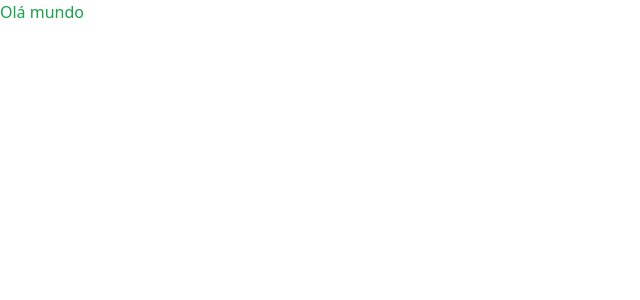
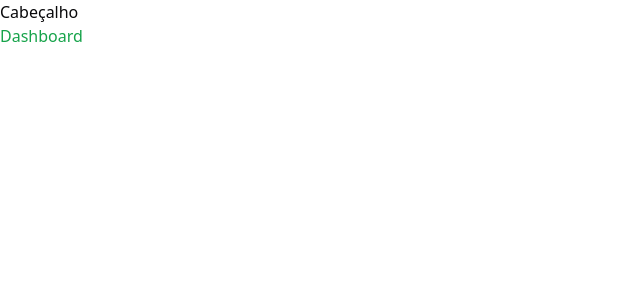
Before and after one commit to GadiegoN/fina-control, a React (Vite) app: page /dashboard in a window 1280 px wide. Shown: the top 300 px of the page, without its empty margins (0-640 px from the left). Built offline with nearby package versions, Linux system fonts and the light colour scheme.

Commit message:
feat: add react router

```diff
--- a/package.json
+++ b/package.json
@@ -13,9 +13,13 @@
     "@radix-ui/react-slot": "^1.1.0",
     "class-variance-authority": "^0.7.0",
     "clsx": "^2.1.1",
+    "localforage": "^1.10.0",
     "lucide-react": "^0.429.0",
+    "match-sorter": "^6.3.4",
     "react": "^18.3.1",
     "react-dom": "^18.3.1",
+    "react-router-dom": "^6.26.1",
+    "sort-by": "^1.2.0",
     "tailwind-merge": "^2.5.2",
     "tailwindcss-animate": "^1.0.7"
   },
--- a/src/app.tsx
+++ b/src/app.tsx
@@ -1,7 +1,8 @@
+import { RouterProvider } from "react-router-dom";
+import { router } from "./routes/routes";
+
 export function App() {
   return (
-    <div>
-      <h1 className="text-primary">Olá mundo</h1>
-    </div>
+    <RouterProvider router={router} />
   )
 }
--- /dev/null
+++ b/src/pages/_layout/app-layout.tsx
@@ -0,0 +1,11 @@
+import { Outlet } from "react-router-dom";
+
+export function AppLayout() {
+    return (
+        <main>
+            <h1>Cabeçalho</h1>
+
+            <Outlet />
+        </main>
+    )
+}
--- /dev/null
+++ b/src/pages/dashboard.tsx
@@ -0,0 +1,7 @@
+export function Dashboard() {
+    return (
+        <div>
+            <h1 className="text-primary">Dashboard</h1>
+        </div>
+    )
+}
--- /dev/null
+++ b/src/pages/home.tsx
@@ -0,0 +1,7 @@
+export function Home() {
+    return (
+        <div>
+            <h1 className="text-primary">Home</h1>
+        </div>
+    )
+}
--- /dev/null
+++ b/src/pages/sign-in.tsx
@@ -0,0 +1,7 @@
+export function SignIn() {
+    return (
+        <div>
+            <h1 className="text-primary">SignIn</h1>
+        </div>
+    )
+}
--- /dev/null
+++ b/src/routes/routes.tsx
@@ -0,0 +1,17 @@
+import { AppLayout } from "@/pages/_layout/app-layout";
+import { Dashboard } from "@/pages/dashboard";
+import { Home } from "@/pages/home";
+import { SignIn } from "@/pages/sign-in";
+import { createBrowserRouter } from "react-router-dom";
+
+export const router = createBrowserRouter([
+    {
+        path: '/',
+        element: <AppLayout />,
+        children: [
+            { path: '/', element: <Home /> },
+            { path: '/sign-in', element: <SignIn /> },
+            { path: '/dashboard', element: <Dashboard /> },
+        ]
+    }
+])
```
Also changed, not shown: 1 other file (tests, documents, lock files or other folders).
